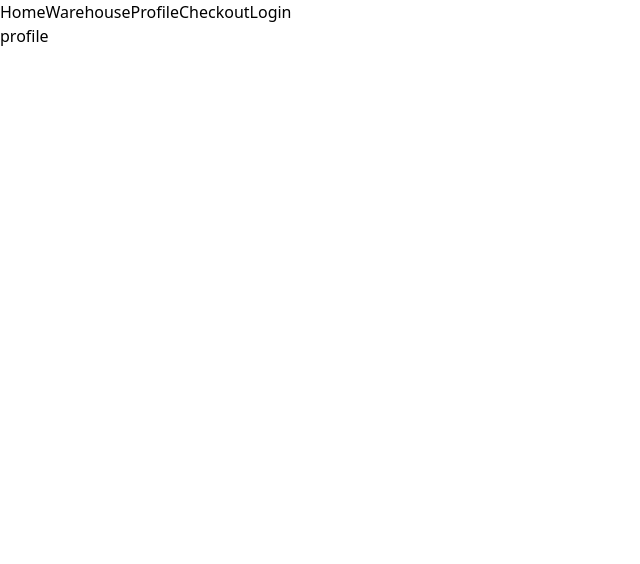
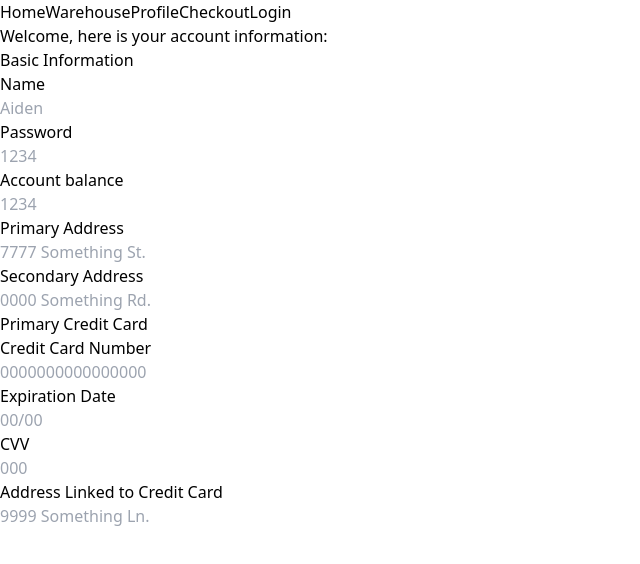
Before and after one commit to lukestonefox/Database-Design-Store, a React (Vite) app in the folder frontend/: page /profile in a window 1280 px wide. Shown: the top 564 px of the page, without its empty margins (0-640 px from the left). Built offline with nearby package versions, Linux system fonts and the light colour scheme.

Commit message:
Added UI to Profile and some styling changes

```diff
--- a/frontend/src/pages/Login.tsx
+++ b/frontend/src/pages/Login.tsx
@@ -21,7 +21,7 @@ const Login: React.FC = () => {
     };
 
     return (
-        <div className="flex flex-col space-y-5 h-screen items-center justify-center text-center">
+        <div className="flex flex-col space-y-5 h-screen items-center justify-center text-center text-xl">
             <h1 className='font-bold'>
                 Welcome! Please log in.
             </h1>
--- a/frontend/src/pages/Profile.tsx
+++ b/frontend/src/pages/Profile.tsx
@@ -1,10 +1,117 @@
-import React from "react";
+import React, { useState } from "react";
 
 const Profile: React.FC = () => {
+    const [name, setName] = useState<string>('');
+    const [password, setPassword] = useState<string>('');
+    const [balance] = useState<string>('');
+    const [address1, setaddress1] = useState<string>('');
+    const [address2, setaddress2] = useState<string>('');
+    const [cardnumber, setcardnumber] = useState<string>('');
+    const [expirationdate, setexpirationdate] = useState<string>('');
+    const [cvv, setcvv] = useState<string>('');
+    const [cardaddress, setcardaddress] = useState<string>('');
+
+
     return (
-        <>
-            <p>profile</p>
-        </>
+        <div className="flex flex-col space-y-5 h-screen items-center justify-center text-center">
+            <div className="font-bold text-xl">Welcome, here is your account information:</div>
+            <div className="flex flex-col space-y-5">
+                <div className="flex flex-row space-x-5">
+                    <p className="font-bold">Basic Information</p>
+                </div>
+                <div className="flex flex-row space-x-5">
+                    <div className={'inputContainer'}>
+                        <p className="pb-5">Name</p>
+                        <input
+                            value={name}
+                            placeholder="Aiden"
+                            onChange={(ev) => setName(ev.target.value)}
+                            className={'inputBox'}
+                        />
+                    </div>
+                    <div className={'inputContainer'}>
+                        <p className="pb-5">Password</p>
+                        <input
+                            value={password}
+                            placeholder="1234"
+                            onChange={(ev) => setPassword(ev.target.value)}
+                            className={'inputBox'}
+                        />
+                    </div>
+                    <div className={'inputContainer'}>
+                        <p className="pb-5">Account balance</p>
+                        <input
+                            value={password}
+                            placeholder="1234"
+                            className={'inputBox'}
+                        />
+                    </div>
+                </div>
+                <div className="flex flex-row space-x-5">
+                <div className={'inputContainer'}>
+                        <p className="pb-5">Primary Address</p>
+                        <input
+                            value={address1}
+                            placeholder="7777 Something St."
+                            onChange={(ev) => setaddress1(ev.target.value)}
+                            className={'inputBox'}
+                        />
+                    </div>
+                    <div className={'inputContainer'}>
+                        <p className="pb-5">Secondary Address</p>
+                        <input
+                            value={address2}
+                            placeholder="0000 Something Rd."
+                            onChange={(ev) => setaddress2(ev.target.value)}
+                            className={'inputBox'}
+                        />
+                    </div>
+                </div>
+                <div className="flex flex-row space-x-5">
+                    <p className="font-bold">Primary Credit Card</p>
+                </div>
+                <div className="flex flex-row space-x-5">
+                    <div className={'inputContainer'}>
+                        <p className="pb-5">Credit Card Number</p>
+                        <input
+                            value={cardnumber}
+                            placeholder="0000000000000000"
+                            onChange={(ev) => setcardnumber(ev.target.value)}
+                            className={'inputBox'}
+                        />
+                    </div>
+                    <div className={'inputContainer'}>
+                        <p className="pb-5">Expiration Date</p>
+                        <input
+                            value={password}
+                            placeholder="00/00"
+                            onChange={(ev) => setexpirationdate(ev.target.value)}
+                            className={'inputBox'}
+                        />
+                    </div>
+                    <div className={'inputContainer'}>
+                        <p className="pb-5">CVV</p>
+                        <input
+                            value={password}
+                            placeholder="000"
+                            onChange={(ev) => setcvv(ev.target.value)}
+                            className={'inputBox'}
+                        />
+                    </div>
+                </div>
+                <div className="flex flex-row space-x-5">
+                    <div className={'inputContainer'}>
+                        <p className="pb-5">Address Linked to Credit Card</p>
+                        <input
+                            value={password}
+                            placeholder="9999 Something Ln."
+                            onChange={(ev) => setcardaddress(ev.target.value)}
+                            className={'inputBox'}
+                        />
+                    </div>
+                </div>
+            </div>
+        </div>
     )
 }
 
```
